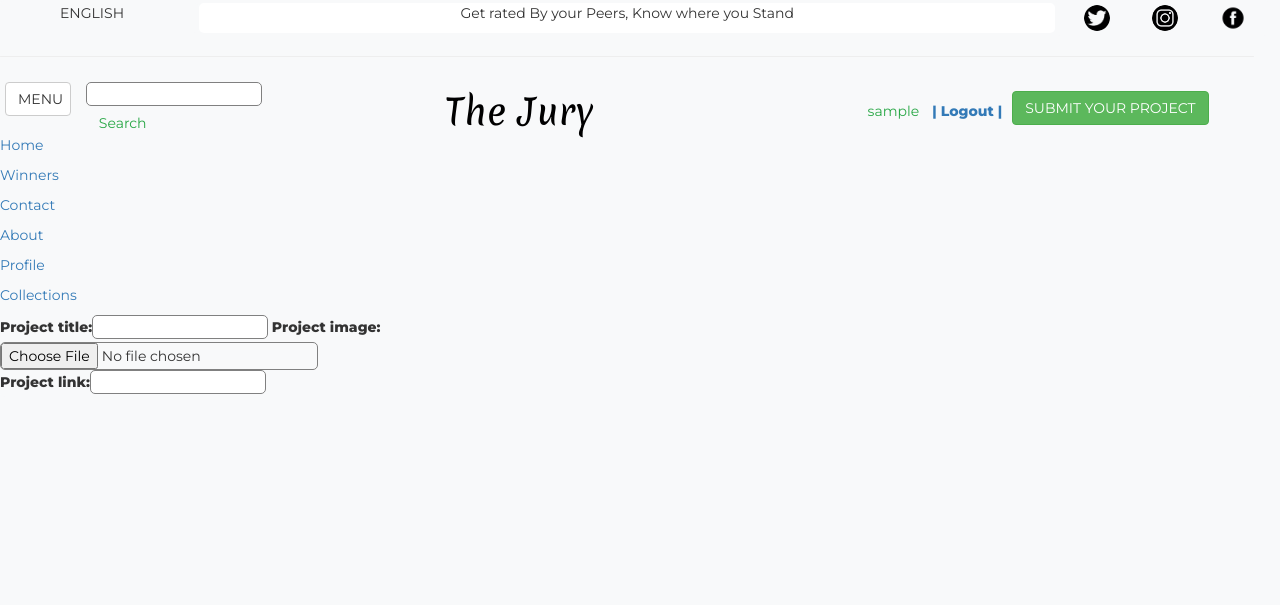
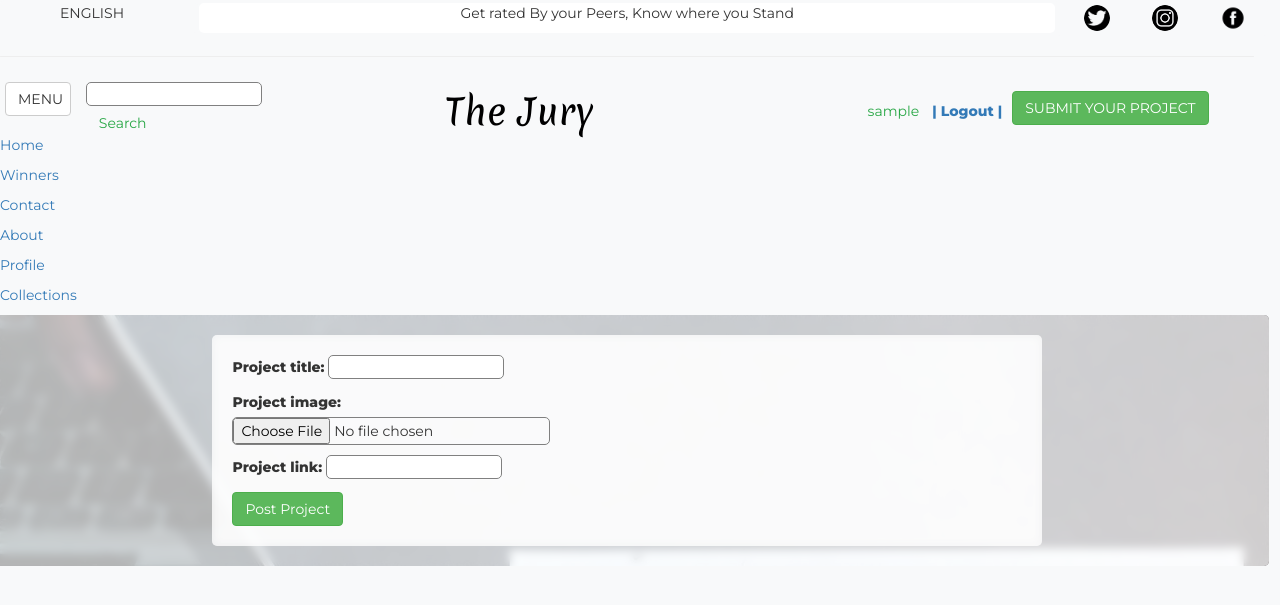
Before and after one commit to COdingaorg/The_Jury, a Django app: page /upload_project/ in a window 1280 px wide. Shown: the top 605 px of the page. Run offline with Django 3.2, Linux system fonts and the light colour scheme; the visitor is signed in with stand-in values (Sample User, id 1); some libraries are stand-ins or nearby versions; some web fonts are replaced.

Commit message:
adds upload form to template"

```diff
--- a/jury/templates/app_templates/upload_project.html
+++ b/jury/templates/app_templates/upload_project.html
@@ -3,7 +3,23 @@
 {% load bootstrap3 %}
 
 {% block content%}
+<div class="upload_project row" style="background-image: url('../../static/images/projects\ upload.jpeg');">
+  <div class="overlay">
+  <div class="col-md-2"></div>
+  <div class="col-md-8 overlay">
+    {{form.media}}
 
-{{form}}
+    <form action="{% url 'upload_project' %}" method="POST">
+      {% csrf_token %}
+      {{form.as_p}}
+
+      <button type="submit" class="btn btn-success">Post Project</button>
+    </form>
+
+  </div>
+  <div class="col-md-2"></div>
+  </div>
+</div>
+
 
 {%endblock%}
```
Also changed, not shown: jury/static/images/projects upload.jpeg (added).
